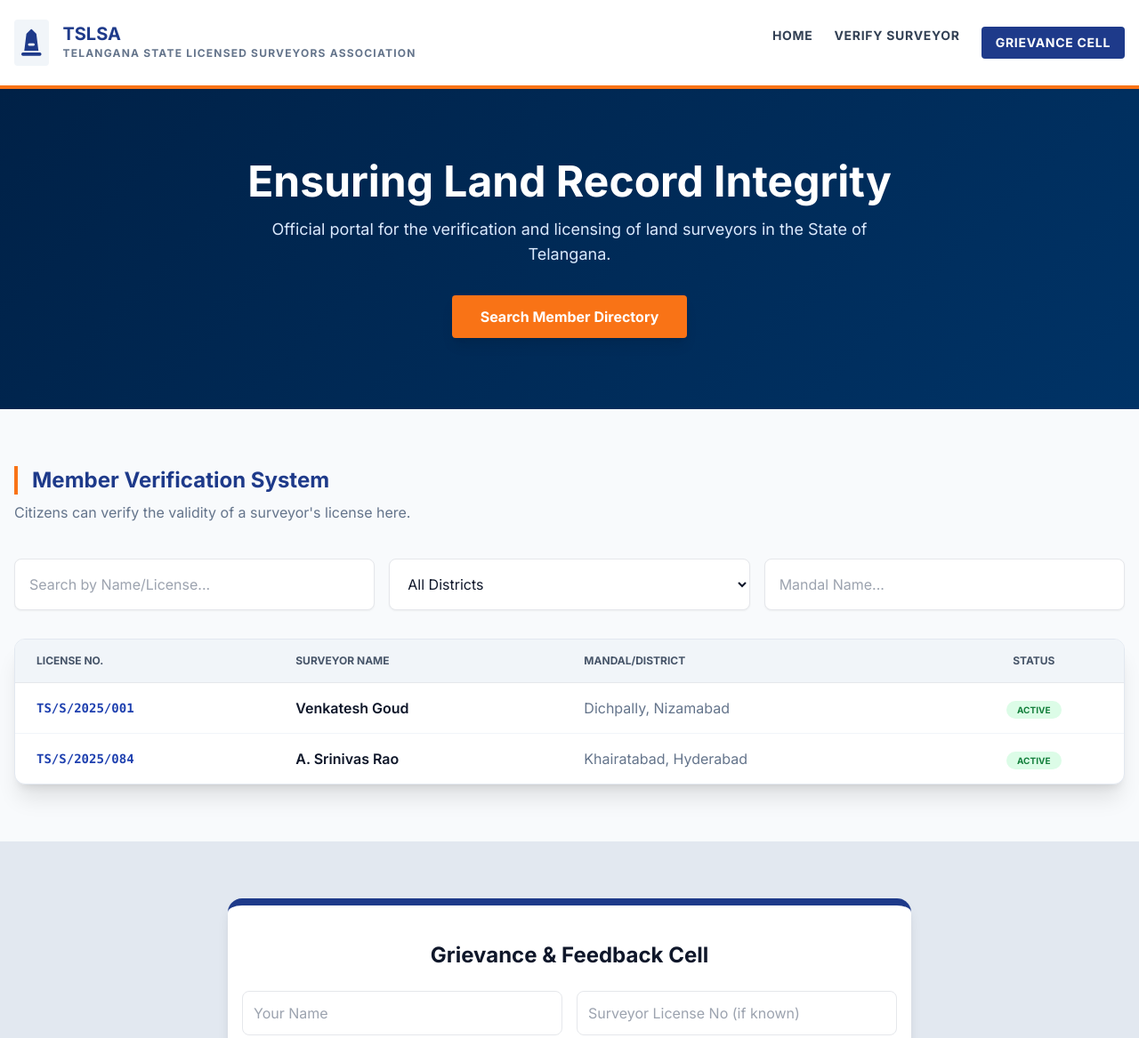
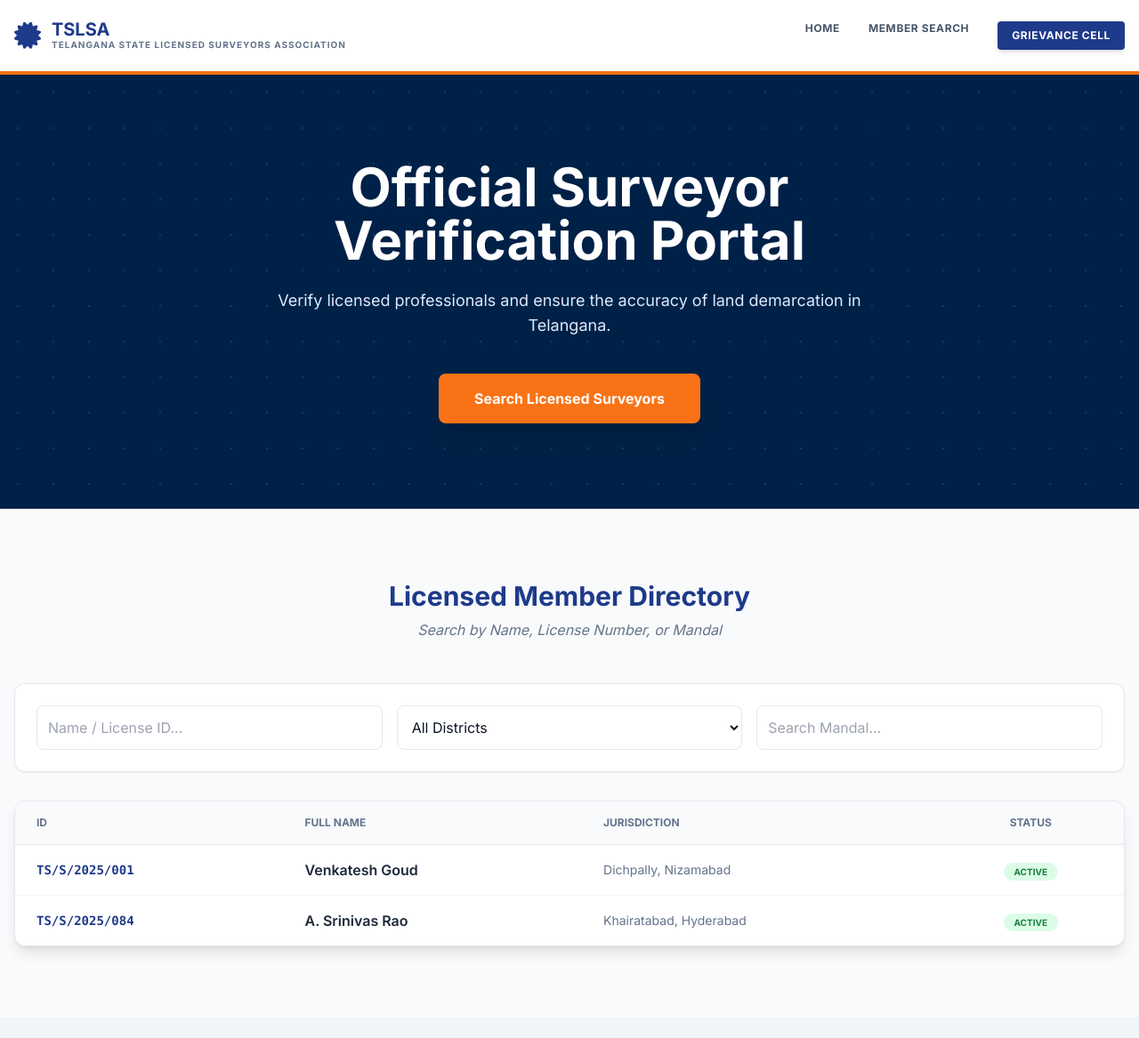
Before and after one commit to rajeshshambudu/telangana.com, a plain HTML site: page index.html in a window 1280 px wide. Shown: the top 1167 px of the page at 89% size. Drawn offline with nearby package versions, Linux system fonts and the light colour scheme.

Commit message:
Update index.html

```diff
--- a/index.html
+++ b/index.html
@@ -1,145 +1,139 @@
+
 <!DOCTYPE html>
 <html lang="en">
 <head>
     <meta charset="UTF-8">
     <meta name="viewport" content="width=device-width, initial-scale=1.0">
-    <title>TS Licensed Surveyors | Official Portal</title>
+    <title>TS Licensed Surveyors | Official Association Portal</title>
     <script src="https://cdn.tailwindcss.com"></script>
     <link rel="stylesheet" href="https://cdnjs.cloudflare.com/ajax/libs/font-awesome/6.0.0/css/all.min.css">
     <style>
-        @import url('https://fonts.googleapis.com/css2?family=Inter:wght@300;400;600;700&display=swap');
+        @import url('https://fonts.googleapis.com/css2?family=Inter:wght@400;600;700&display=swap');
         body { font-family: 'Inter', sans-serif; scroll-behavior: smooth; }
-        .gov-navy { background-color: #002147; } /* Traditional Indian Govt Navy */
-        .hero-gradient { background: linear-gradient(135deg, #002147 0%, #003366 100%); }
+        .gov-blue { background-color: #002147; }
+        .accent-orange { color: #f97316; }
     </style>
 </head>
-<body class="bg-slate-50 text-slate-900">
+<body class="bg-gray-50 text-slate-900">
 
-    <nav class="bg-white border-b-4 border-orange-500 sticky top-0 z-50 shadow-sm">
-        <div class="max-w-7xl mx-auto px-4 h-24 flex justify-between items-center">
-            <div class="flex items-center space-x-4">
-                <div class="bg-slate-100 p-2 rounded">
-                    <i class="fas fa-monument text-3xl text-blue-900"></i>
-                </div>
+    <nav class="bg-white border-b-4 border-orange-500 shadow-sm sticky top-0 z-50">
+        <div class="max-w-7xl mx-auto px-4 h-20 flex justify-between items-center">
+            <div class="flex items-center space-x-3">
+                <i class="fas fa-certificate text-3xl text-blue-900"></i>
                 <div>
                     <h1 class="text-xl font-bold text-blue-900 leading-none">TSLSA</h1>
-                    <p class="text-xs uppercase tracking-widest text-slate-500 font-bold mt-1">Telangana State Licensed Surveyors Association</p>
+                    <p class="text-[10px] font-bold text-slate-500 uppercase tracking-widest">Telangana State Licensed Surveyors Association</p>
                 </div>
             </div>
-            <div class="hidden md:flex space-x-6 text-sm font-bold text-slate-700 uppercase tracking-wider">
+            <div class="hidden md:flex space-x-8 font-bold text-xs uppercase tracking-wider text-slate-600">
                 <a href="#home" class="hover:text-blue-900">Home</a>
-                <a href="#directory" class="hover:text-blue-900">Verify Surveyor</a>
-                <a href="#grievance" class="bg-blue-900 text-white px-4 py-2 rounded">Grievance Cell</a>
+                <a href="#directory" class="hover:text-blue-900">Member Search</a>
+                <a href="#grievance" class="bg-blue-900 text-white px-4 py-2 rounded shadow-md">Grievance Cell</a>
             </div>
         </div>
     </nav>
 
-    <header id="home" class="hero-gradient text-white py-20 relative">
-        <div class="max-w-7xl mx-auto px-4 text-center">
-            <h2 class="text-4xl md:text-5xl font-extrabold mb-4">Ensuring Land Record Integrity</h2>
-            <p class="text-blue-100 text-lg max-w-2xl mx-auto mb-8">Official portal for the verification and licensing of land surveyors in the State of Telangana.</p>
-            <div class="flex justify-center gap-4">
-                <a href="#directory" class="bg-orange-500 hover:bg-orange-600 px-8 py-3 rounded font-bold shadow-lg transition">Search Member Directory</a>
-            </div>
+    <header id="home" class="gov-blue text-white py-24 relative overflow-hidden">
+        <div class="max-w-7xl mx-auto px-4 text-center relative z-10">
+            <h2 class="text-4xl md:text-6xl font-extrabold mb-6 leading-tight">Official Surveyor <br>Verification Portal</h2>
+            <p class="text-blue-100 text-lg max-w-2xl mx-auto mb-10">Verify licensed professionals and ensure the accuracy of land demarcation in Telangana.</p>
+            <a href="#directory" class="bg-orange-500 hover:bg-orange-600 px-10 py-4 rounded-lg font-bold shadow-xl transition inline-block">Search Licensed Surveyors</a>
         </div>
+        <div class="absolute inset-0 opacity-10" style="background-image: radial-gradient(#fff 1px, transparent 1px); background-size: 40px 40px;"></div>
     </header>
 
-    <section id="directory" class="py-16 max-w-7xl mx-auto px-4">
-        <div class="mb-10">
-            <h3 class="text-2xl font-bold text-blue-900 border-l-4 border-orange-500 pl-4">Member Verification System</h3>
-            <p class="text-slate-500 mt-2">Citizens can verify the validity of a surveyor's license here.</p>
+    <section id="directory" class="py-20 max-w-7xl mx-auto px-4">
+        <div class="text-center mb-12">
+            <h3 class="text-3xl font-bold text-blue-900">Licensed Member Directory</h3>
+            <p class="text-slate-500 mt-2 italic">Search by Name, License Number, or Mandal</p>
         </div>
 
-        <div class="grid md:grid-cols-3 gap-4 mb-8">
-            <input type="text" id="nameInput" onkeyup="searchSurveyors()" placeholder="Search by Name/License..." class="p-4 border rounded-lg focus:ring-2 focus:ring-blue-900 outline-none shadow-sm">
-            <select id="districtSelect" onchange="searchSurveyors()" class="p-4 border rounded-lg focus:ring-2 focus:ring-blue-900 outline-none shadow-sm bg-white">
+        <div class="grid md:grid-cols-3 gap-4 mb-8 bg-white p-6 rounded-xl shadow-sm border">
+            <input type="text" id="nameInput" onkeyup="searchSurveyors()" placeholder="Name / License ID..." class="p-3 border rounded-lg outline-none focus:ring-2 focus:ring-blue-900">
+            <select id="distSelect" onchange="searchSurveyors()" class="p-3 border rounded-lg bg-white outline-none focus:ring-2 focus:ring-blue-900">
                 <option value="">All Districts</option>
                 <option value="Hyderabad">Hyderabad</option>
                 <option value="Nizamabad">Nizamabad</option>
                 <option value="Warangal">Warangal</option>
-                <option value="Rangareddy">Rangareddy</option>
             </select>
-            <input type="text" id="mandalInput" onkeyup="searchSurveyors()" placeholder="Mandal Name..." class="p-4 border rounded-lg focus:ring-2 focus:ring-blue-900 outline-none shadow-sm">
+            <input type="text" id="mandalInput" onkeyup="searchSurveyors()" placeholder="Search Mandal..." class="p-3 border rounded-lg outline-none focus:ring-2 focus:ring-blue-900">
         </div>
 
-        <div class="bg-white rounded-xl shadow-xl border border-slate-200 overflow-hidden">
-            <table class="w-full text-left">
-                <thead class="bg-slate-100 text-slate-600 text-xs font-bold uppercase border-b">
+        <div class="bg-white rounded-xl shadow-lg overflow-hidden border">
+            <table class="w-full text-left border-collapse">
+                <thead class="bg-slate-50 border-b font-bold text-slate-500 text-xs uppercase">
                     <tr>
-                        <th class="px-6 py-4">License No.</th>
-                        <th class="px-6 py-4">Surveyor Name</th>
-                        <th class="px-6 py-4">Mandal/District</th>
+                        <th class="px-6 py-4">ID</th>
+                        <th class="px-6 py-4">Full Name</th>
+                        <th class="px-6 py-4">Jurisdiction</th>
                         <th class="px-6 py-4 text-center">Status</th>
                     </tr>
                 </thead>
-                <tbody id="memberTable" class="divide-y divide-slate-100">
+                <tbody id="memberBody" class="divide-y divide-slate-100">
                     </tbody>
             </table>
         </div>
     </section>
 
-    <section id="grievance" class="bg-slate-200 py-16">
-        <div class="max-w-3xl mx-auto px-4 bg-white p-10 rounded-2xl shadow-lg border-t-8 border-blue-900">
-            <h3 class="text-2xl font-bold mb-6 text-center">Grievance & Feedback Cell</h3>
-            <form action="https://formspree.io/f/YOUR_ID" method="POST" class="space-y-4">
-                <div class="grid md:grid-cols-2 gap-4">
-                    <input type="text" name="name" placeholder="Your Name" required class="p-3 border rounded-lg w-full">
-                    <input type="text" name="license" placeholder="Surveyor License No (if known)" class="p-3 border rounded-lg w-full">
-                </div>
-                <input type="email" name="email" placeholder="Your Email Address" required class="p-3 border rounded-lg w-full">
-                <textarea name="message" rows="4" placeholder="Briefly describe your grievance..." required class="p-3 border rounded-lg w-full"></textarea>
-                <button type="submit" class="w-full gov-navy text-white font-bold py-4 rounded-lg hover:opacity-90 transition">Submit Formal Grievance</button>
-            </form>
+    <section id="grievance" class="bg-slate-100 py-20">
+        <div class="max-w-4xl mx-auto px-4">
+            <div class="bg-white p-10 rounded-3xl shadow-2xl border-t-8 border-blue-950">
+                <h3 class="text-2xl font-bold mb-6 text-blue-900 text-center uppercase tracking-tight">Public Grievance Redressal</h3>
+                <form action="https://formspree.io/f/YOUR_FORM_ID" method="POST" class="space-y-4">
+                    <input type="hidden" name="_next" value="https://yourusername.github.io/thanks.html">
+
+                    <div class="grid md:grid-cols-2 gap-4">
+                        <input type="text" name="name" placeholder="Your Full Name" required class="p-4 bg-gray-50 border rounded-xl outline-none focus:border-blue-900">
+                        <input type="text" name="license_ref" placeholder="Surveyor License (if known)" class="p-4 bg-gray-50 border rounded-xl outline-none focus:border-blue-900">
+                    </div>
+                    <input type="email" name="email" placeholder="Your Email (For Acknowledgement)" required class="p-4 bg-gray-50 border rounded-xl w-full outline-none focus:border-blue-900">
+                    <textarea name="complaint" rows="5" placeholder="Details of your grievance..." required class="p-4 bg-gray-50 border rounded-xl w-full outline-none focus:border-blue-900"></textarea>
+
+                    <button type="submit" class="w-full gov-blue text-white font-bold py-4 rounded-xl shadow-lg hover:opacity-90 transition">Send Formal Grievance</button>
+                </form>
+            </div>
         </div>
     </section>
 
-    <footer class="gov-navy text-white py-12 text-center">
-        <p class="text-sm opacity-70">&copy; 2025 Telangana State Licensed Surveyors Association. Official Portal.</p>
+    <footer class="bg-slate-900 text-slate-500 py-12 text-center text-xs">
+        <p>&copy; 2025 Telangana State Licensed Surveyors Association. All Rights Reserved.</p>
     </footer>
 
     <script>
         let surveyors = [];
-
-        async function loadData() {
+        async function load() {
             try {
-                const response = await fetch('surveyors.json');
-                surveyors = await response.json();
-                renderTable(surveyors);
-            } catch (err) {
-                console.error("Data error:", err);
-            }
+                const r = await fetch('surveyors.json');
+                surveyors = await r.json();
+                render(surveyors);
+            } catch(e) { console.error(e); }
         }
-
-        function renderTable(data) {
-            const table = document.getElementById('memberTable');
-            table.innerHTML = data.map(s => `
+        function render(data) {
+            document.getElementById('memberBody').innerHTML = data.map(s => `
                 <tr class="hover:bg-blue-50 transition">
-                    <td class="px-6 py-4 font-mono text-sm font-bold text-blue-800">${s.id}</td>
-                    <td class="px-6 py-4 font-semibold">${s.name}</td>
-                    <td class="px-6 py-4 text-slate-500">${s.mandal}, ${s.dist}</td>
+                    <td class="px-6 py-4 font-mono font-bold text-blue-900 text-sm">${s.id}</td>
+                    <td class="px-6 py-4 font-semibold text-slate-800">${s.name}</td>
+                    <td class="px-6 py-4 text-slate-500 text-sm">${s.mandal}, ${s.dist}</td>
                     <td class="px-6 py-4 text-center">
-                        <span class="px-3 py-1 rounded-full text-[10px] font-bold uppercase ${s.status === 'Active' ? 'bg-green-100 text-green-700' : 'bg-red-100 text-red-700'}">
+                        <span class="px-3 py-1 rounded-full text-[10px] font-extrabold uppercase ${s.status === 'Active' ? 'bg-green-100 text-green-700' : 'bg-red-100 text-red-700'}">
                             ${s.status}
                         </span>
                     </td>
                 </tr>
             `).join('');
         }
-
         function searchSurveyors() {
-            const name = document.getElementById('nameInput').value.toLowerCase();
-            const dist = document.getElementById('districtSelect').value.toLowerCase();
-            const mandal = document.getElementById('mandalInput').value.toLowerCase();
-
+            const n = document.getElementById('nameInput').value.toLowerCase();
+            const d = document.getElementById('distSelect').value.toLowerCase();
+            const m = document.getElementById('mandalInput').value.toLowerCase();
             const filtered = surveyors.filter(s =>
-                (s.name.toLowerCase().includes(name) || s.id.toLowerCase().includes(name)) &&
-                (dist === "" || s.dist.toLowerCase() === dist) &&
-                (s.mandal.toLowerCase().includes(mandal))
+                (s.name.toLowerCase().includes(n) || s.id.toLowerCase().includes(n)) &&
+                (d === "" || s.dist.toLowerCase() === d) &&
+                (s.mandal.toLowerCase().includes(m))
             );
-            renderTable(filtered);
+            render(filtered);
         }
-
-        loadData();
+        load();
     </script>
 </body>
 </html>
```
